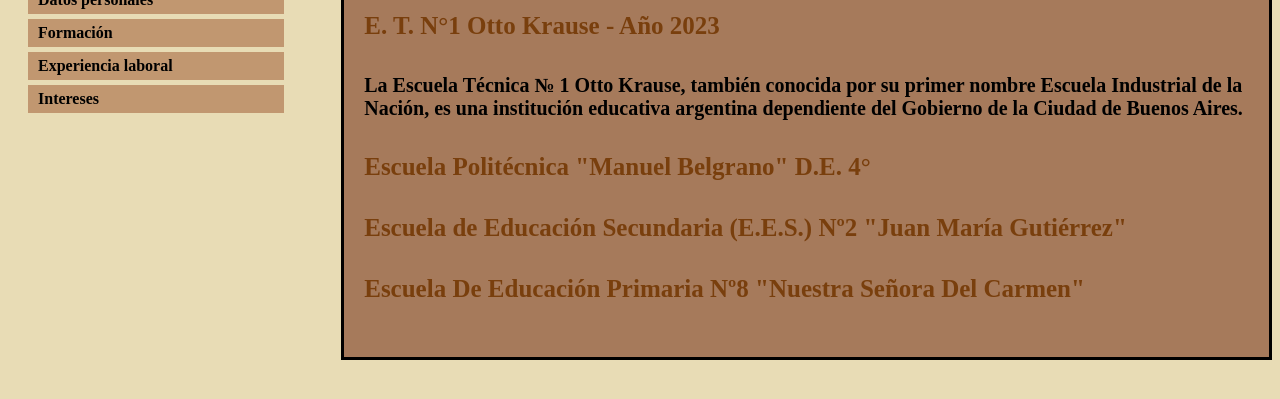
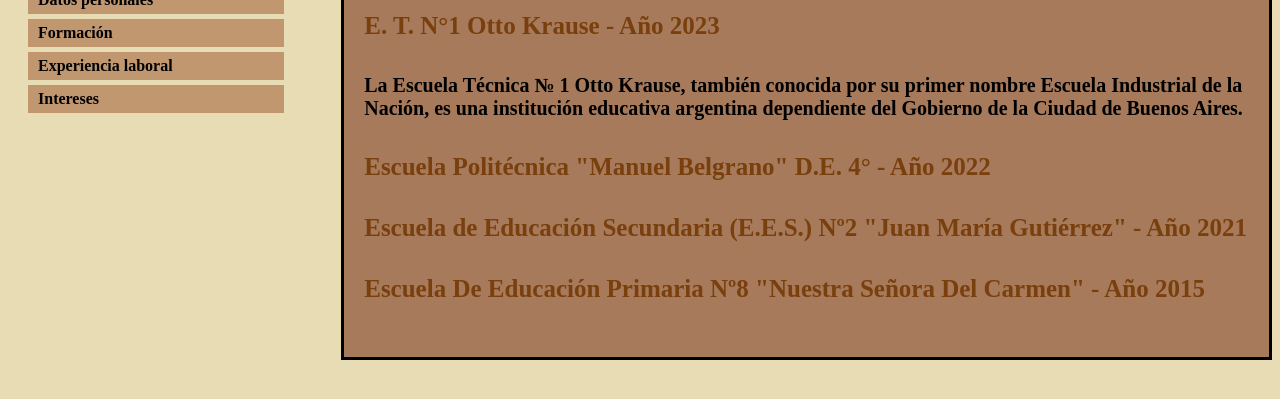
Before and after one commit to Iceyz25/Page, a plain HTML site: page Formacion.html in a window 1280 px wide. Shown: the part 255-654 px from the top of the page. Drawn offline with Linux system fonts and the light colour scheme.

Commit message:
Update Formacion.html

```diff
--- a/Formacion.html
+++ b/Formacion.html
@@ -23,9 +23,9 @@
 	<h2>Formación<h2>
 	<h4>E. T.  N°1 Otto Krause - Año 2023</h4>
 	<p>La Escuela Técnica № 1 Otto Krause, también conocida por su primer nombre Escuela Industrial de la Nación, es una institución educativa argentina dependiente del Gobierno de la Ciudad de Buenos Aires.</p>
-	<h4>Escuela Politécnica "Manuel Belgrano" D.E. 4°</h4>
-	<h4>Escuela de Educación Secundaria (E.E.S.) Nº2 "Juan María Gutiérrez"</h4>
-	<h4>Escuela De Educación Primaria Nº8 "Nuestra Señora Del Carmen"</h4>
+	<h4>Escuela Politécnica "Manuel Belgrano" D.E. 4° - Año 2022</h4>
+	<h4>Escuela de Educación Secundaria (E.E.S.) Nº2 "Juan María Gutiérrez" - Año 2021</h4>
+	<h4>Escuela De Educación Primaria Nº8 "Nuestra Señora Del Carmen" - Año 2015</h4>
 	</div>
 </div>
 
```
